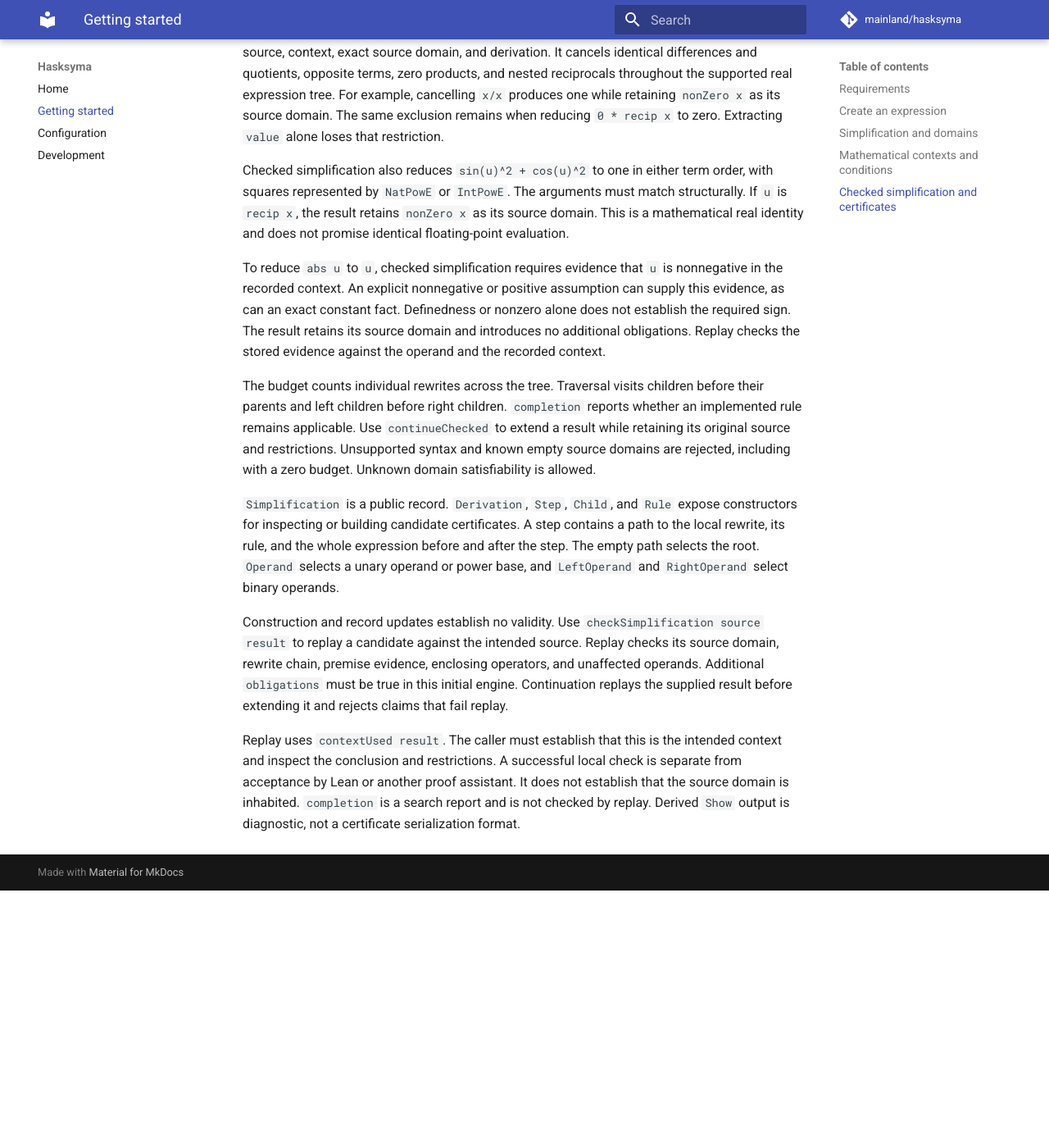
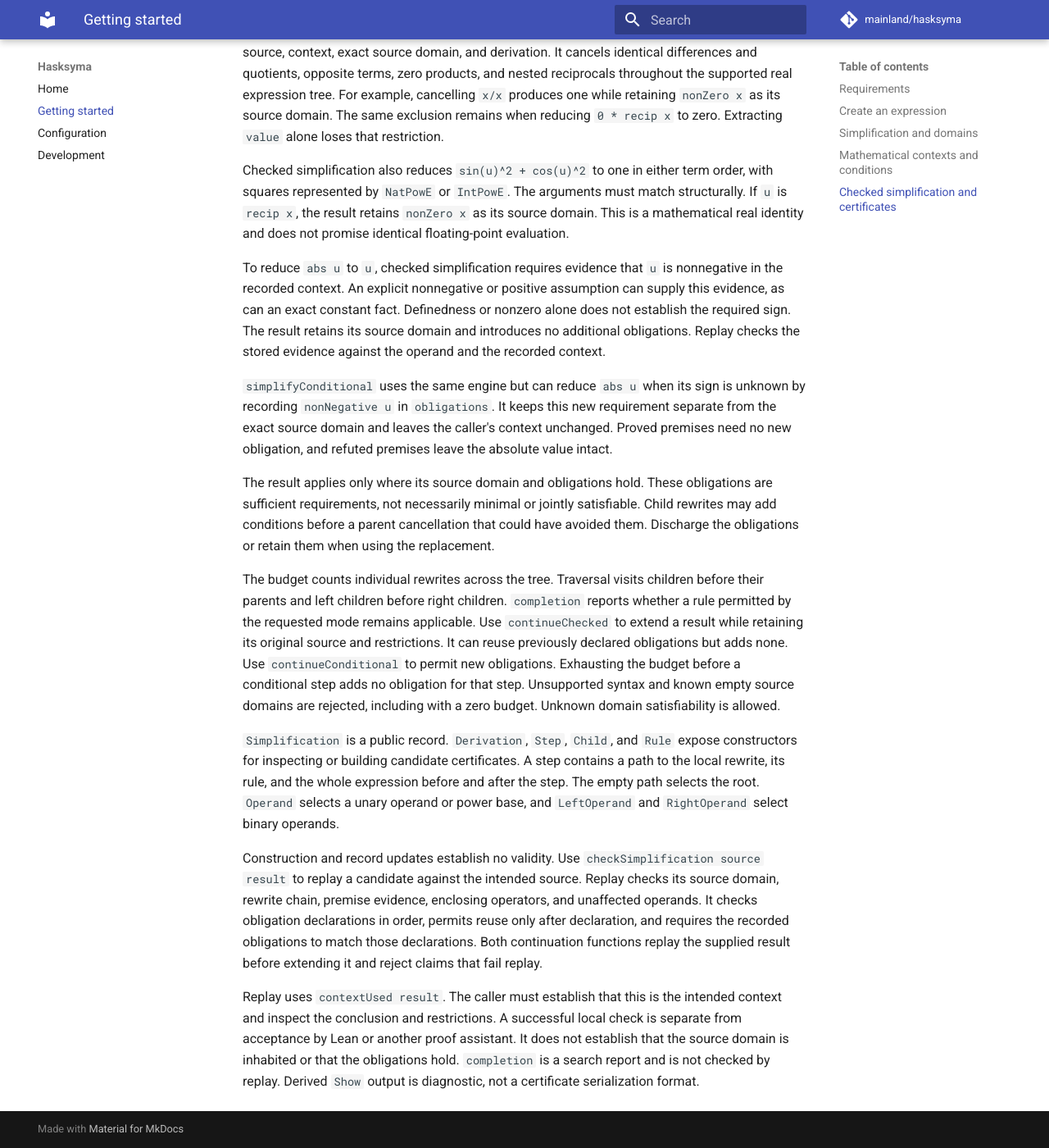
Before and after one commit to mainland/hasksyma, an MkDocs documentation site: the page built from docs/getting-started.md, in a window 1280 px wide and 1400 px high, scrolled down 3331 px. Shown: the whole window at 82% size. Built offline with MkDocs 1.6.1 and Material for MkDocs 9.7.7, drawn with Linux system fonts in a browser that asks for light colours; comment, search, counter and statistics services are not loaded; before the commit the page ends 4417 px from its top, so only the background shows below that.

Commit message:
Add explicit conditional simplification.
Retain new nonnegativity obligations separately from source domains. Replay
their introduction and reuse across checked continuations.

```diff
--- a/docs/getting-started.md
+++ b/docs/getting-started.md
@@ -168,10 +168,25 @@ or nonzero alone does not establish the required sign. The result retains its
 source domain and introduces no additional obligations. Replay checks the
 stored evidence against the operand and the recorded context.
 
+`simplifyConditional` uses the same engine but can reduce `abs u` when its sign
+is unknown by recording `nonNegative u` in `obligations`. It keeps this new
+requirement separate from the exact source domain and leaves the caller's
+context unchanged. Proved premises need no new obligation, and refuted premises
+leave the absolute value intact.
+
+The result applies only where its source domain and obligations hold. These
+obligations are sufficient requirements, not necessarily minimal or jointly
+satisfiable. Child rewrites may add conditions before a parent cancellation
+that could have avoided them. Discharge the obligations or retain them when
+using the replacement.
+
 The budget counts individual rewrites across the tree. Traversal visits children
 before their parents and left children before right children. `completion`
-reports whether an implemented rule remains applicable. Use `continueChecked`
-to extend a result while retaining its original source and restrictions.
+reports whether a rule permitted by the requested mode remains applicable.
+Use `continueChecked` to extend a result while retaining its original source
+and restrictions. It can reuse previously declared obligations but adds none.
+Use `continueConditional` to permit new obligations. Exhausting the budget
+before a conditional step adds no obligation for that step.
 Unsupported syntax and known empty source domains are rejected, including with
 a zero budget. Unknown domain satisfiability is allowed.
 
@@ -184,13 +199,14 @@ operand or power base, and `LeftOperand` and `RightOperand` select binary operan
 Construction and record updates establish no validity. Use
 `checkSimplification source result` to replay a candidate against the intended
 source. Replay checks its source domain, rewrite chain, premise evidence,
-enclosing operators, and unaffected operands. Additional `obligations` must be
-true in this initial engine. Continuation replays the supplied result before
-extending it and rejects claims that fail replay.
+enclosing operators, and unaffected operands. It checks obligation declarations
+in order, permits reuse only after declaration, and requires the recorded
+obligations to match those declarations. Both continuation functions replay the
+supplied result before extending it and reject claims that fail replay.
 
 Replay uses `contextUsed result`. The caller must establish that this is the
 intended context and inspect the conclusion and restrictions. A successful local
 check is separate from acceptance by Lean or another proof assistant. It does
-not establish that the source domain is inhabited. `completion` is a search
-report and is not checked by replay. Derived `Show` output is diagnostic, not
-a certificate serialization format.
+not establish that the source domain is inhabited or that the obligations hold.
+`completion` is a search report and is not checked by replay. Derived `Show`
+output is diagnostic, not a certificate serialization format.
```
Also changed, not shown: 2 other files.
